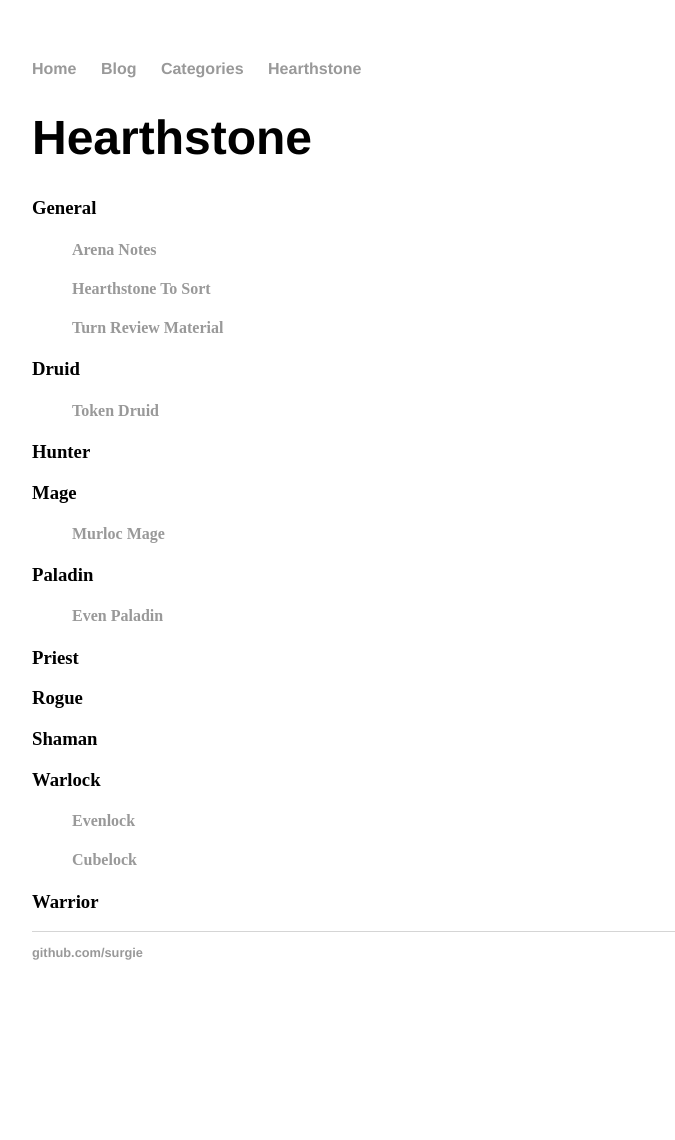
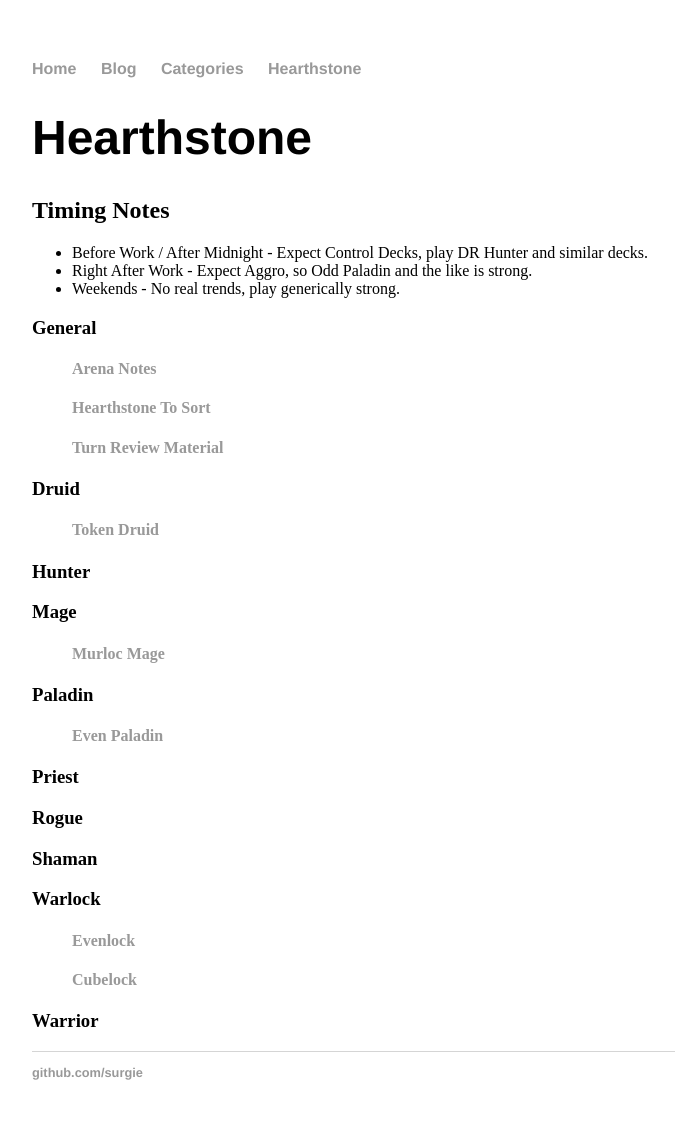
Before and after one commit to surgie/surgie.github.io, a Jekyll site: the page built from hearthstone.html, in a window 1280 px wide. Shown: the whole page, without its empty margins (160-835 px from the left). Built offline with Jekyll 4.4.1, drawn with Linux system fonts in a browser that asks for light colours; before the commit the page ends 1020 px from its top, so only the background shows below that.

Commit message:
Hs notes

```diff
--- a/hearthstone.html
+++ b/hearthstone.html
@@ -3,6 +3,13 @@
 title: Hearthstone
 permalink: /hearthstone/
 ---
+
+<h2>Timing Notes</h2>
+<ul>
+    <li>Before Work / After Midnight - Expect Control Decks, play DR Hunter and similar decks.</li>
+    <li>Right After Work - Expect Aggro, so Odd Paladin and the like is strong.</li>
+    <li>Weekends - No real trends, play generically strong.</li>
+</ul>
 
 <div id="archives">
     {% assign hs_array = "General|Druid|Hunter|Mage|Paladin|Priest|Rogue|Shaman|Warlock|Warrior" | split: "|" %}
```
Also changed, not shown: _posts/2018-10-12-tosort.md (+5 -0 lines).
